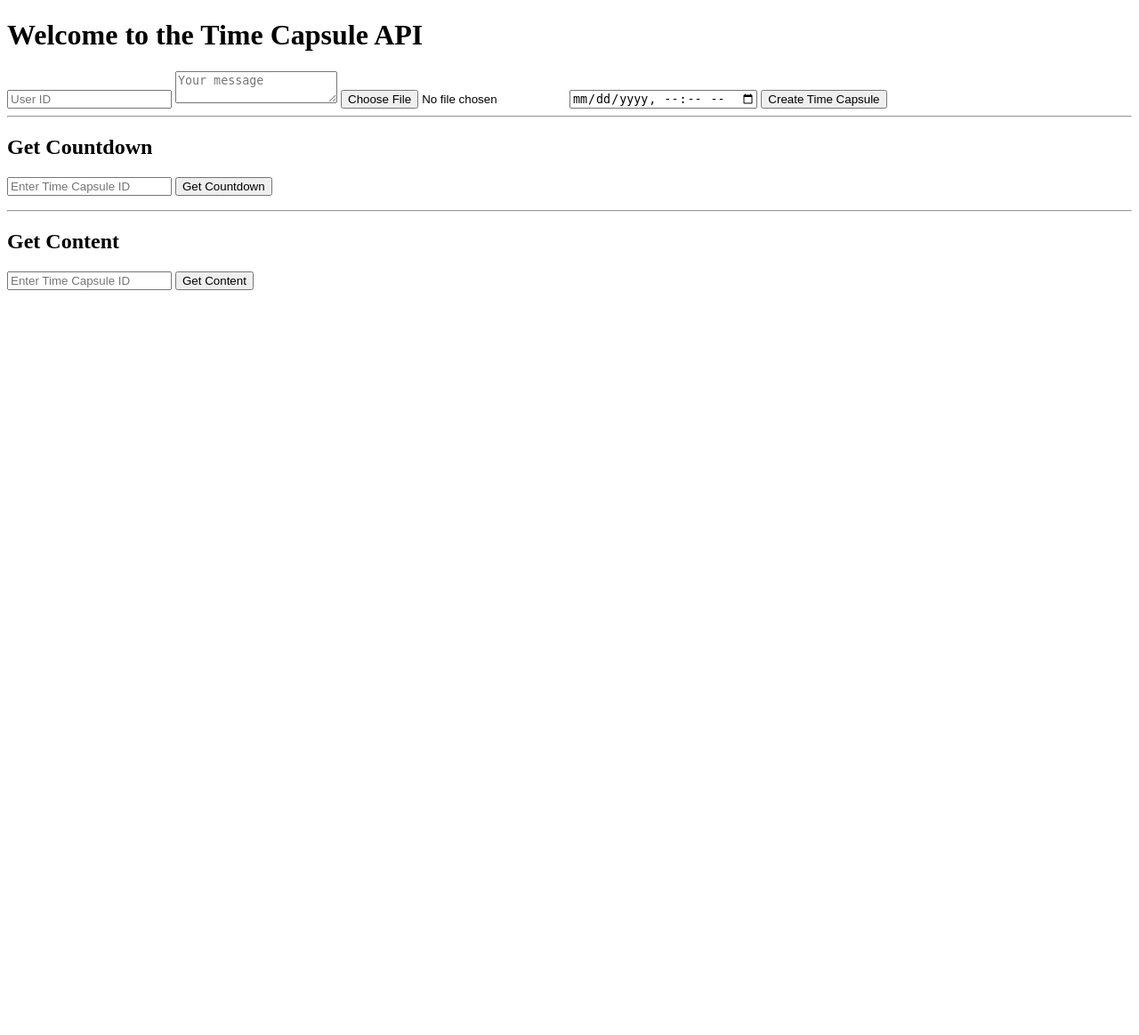
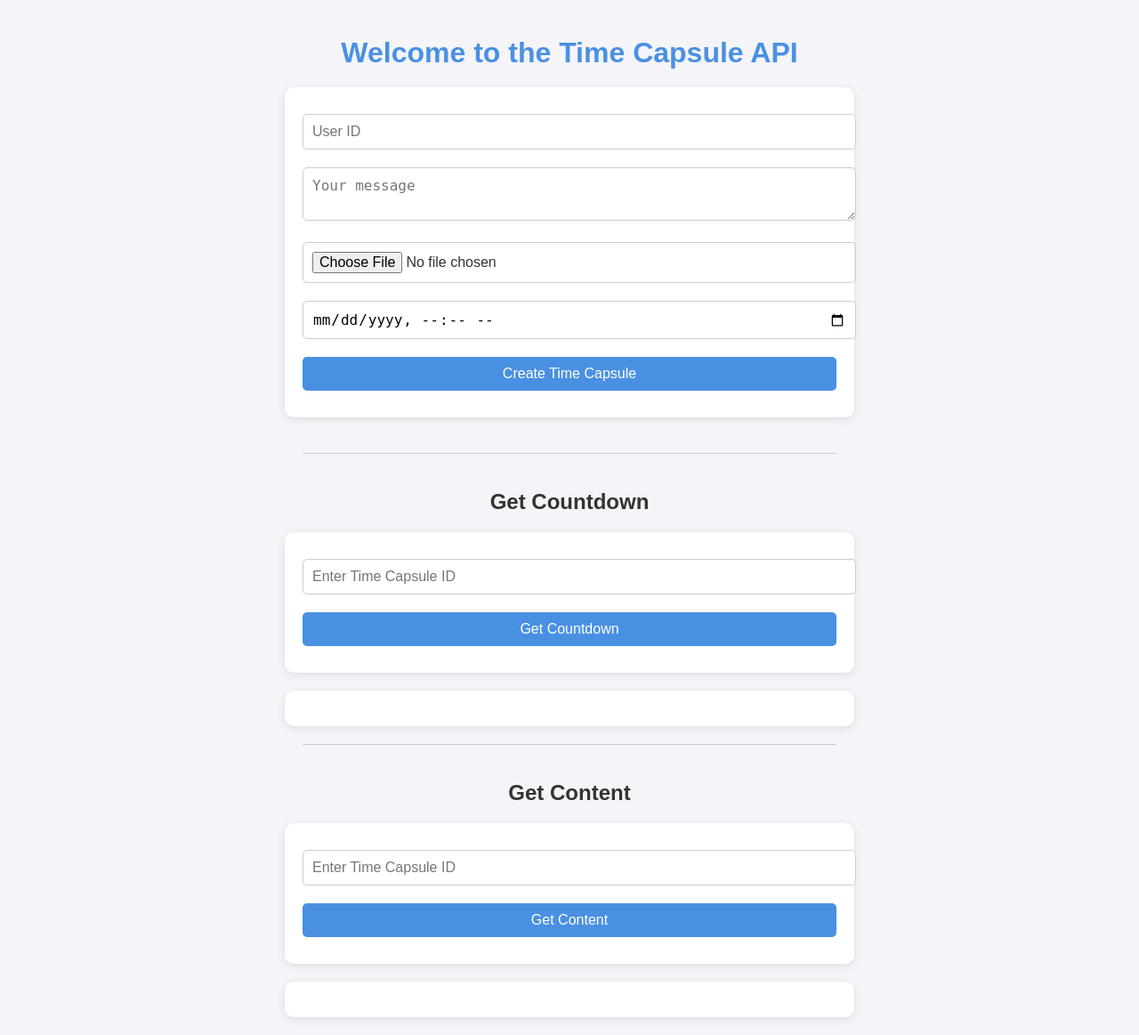
Before and after one commit to goktugardagok/time-capsule-website, a Node server app: page / in a window 1280 px wide. Shown: the whole page at 89% size. Before the commit the page ends 326 px from the top, so only its background shows below. Run offline with Node 20, Linux system fonts and the light colour scheme; some libraries are stand-ins or nearby versions.

```diff
--- a/src/views/index.ejs
+++ b/src/views/index.ejs
@@ -4,6 +4,68 @@
     <meta charset="UTF-8">
     <meta name="viewport" content="width=device-width, initial-scale=1.0">
     <title>Time Capsule</title>
+    <style>
+        body {
+            font-family: 'Arial', sans-serif;
+            background-color: #f4f4f9;
+            color: #333;
+            display: flex;
+            flex-direction: column;
+            align-items: center;
+            margin: 0;
+            padding: 20px;
+        }
+        h1 {
+            color: #4a90e2;
+            margin-bottom: 20px;
+        }
+        form {
+            background: #fff;
+            padding: 20px;
+            border-radius: 10px;
+            box-shadow: 0 2px 10px rgba(0, 0, 0, 0.1);
+            width: 100%;
+            max-width: 600px;
+            margin-bottom: 20px;
+        }
+        input, textarea, button {
+            width: 100%;
+            padding: 10px;
+            margin: 10px 0;
+            border-radius: 5px;
+            border: 1px solid #ccc;
+            font-size: 16px;
+        }
+        button {
+            background-color: #4a90e2;
+            color: #fff;
+            border: none;
+            cursor: pointer;
+        }
+        button:hover {
+            background-color: #357abd;
+        }
+        hr {
+            width: 100%;
+            max-width: 600px;
+            border: none;
+            border-top: 1px solid #ccc;
+            margin: 20px 0;
+        }
+        #countdown, #content {
+            background: #fff;
+            padding: 20px;
+            border-radius: 10px;
+            box-shadow: 0 2px 10px rgba(0, 0, 0, 0.1);
+            width: 100%;
+            max-width: 600px;
+        }
+        #content img {
+            max-width: 100%;
+            height: auto;
+            margin-top: 10px;
+        }
+    </style>
     <script>
         async function getCountdown() {
             const id = document.getElementById('countdownId').value;
@@ -32,9 +94,9 @@
 
             if (response.status === 200) {
                 document.getElementById('content').innerHTML = `
-                    <p>User ID: ${data.userId}</p>
-                    <p>Message: ${data.text}</p>
-                    <img src="${data.imageUrl}" alt="Time Capsule Image" width="200"/>
+                    <p><strong>User ID:</strong> ${data.userId}</p>
+                    <p><strong>Message:</strong> ${data.text}</p>
+                    <img src="${data.imageUrl}" alt="Time Capsule Image"/>
                 `;
             } else {
                 document.getElementById('content').innerHTML = `<p>${data.message}</p>`;
@@ -56,15 +118,19 @@
     <hr>
 
     <h2>Get Countdown</h2>
-    <input type="text" id="countdownId" placeholder="Enter Time Capsule ID" required>
-    <button onclick="getCountdown()">Get Countdown</button>
-    <p id="countdown"></p>
+    <form onsubmit="event.preventDefault(); getCountdown();">
+        <input type="text" id="countdownId" placeholder="Enter Time Capsule ID" required>
+        <button type="submit">Get Countdown</button>
+    </form>
+    <div id="countdown"></div>
 
     <hr>
 
     <h2>Get Content</h2>
-    <input type="text" id="contentId" placeholder="Enter Time Capsule ID" required>
-    <button onclick="getContent()">Get Content</button>
+    <form onsubmit="event.preventDefault(); getContent();">
+        <input type="text" id="contentId" placeholder="Enter Time Capsule ID" required>
+        <button type="submit">Get Content</button>
+    </form>
     <div id="content"></div>
 </body>
 </html>
```
